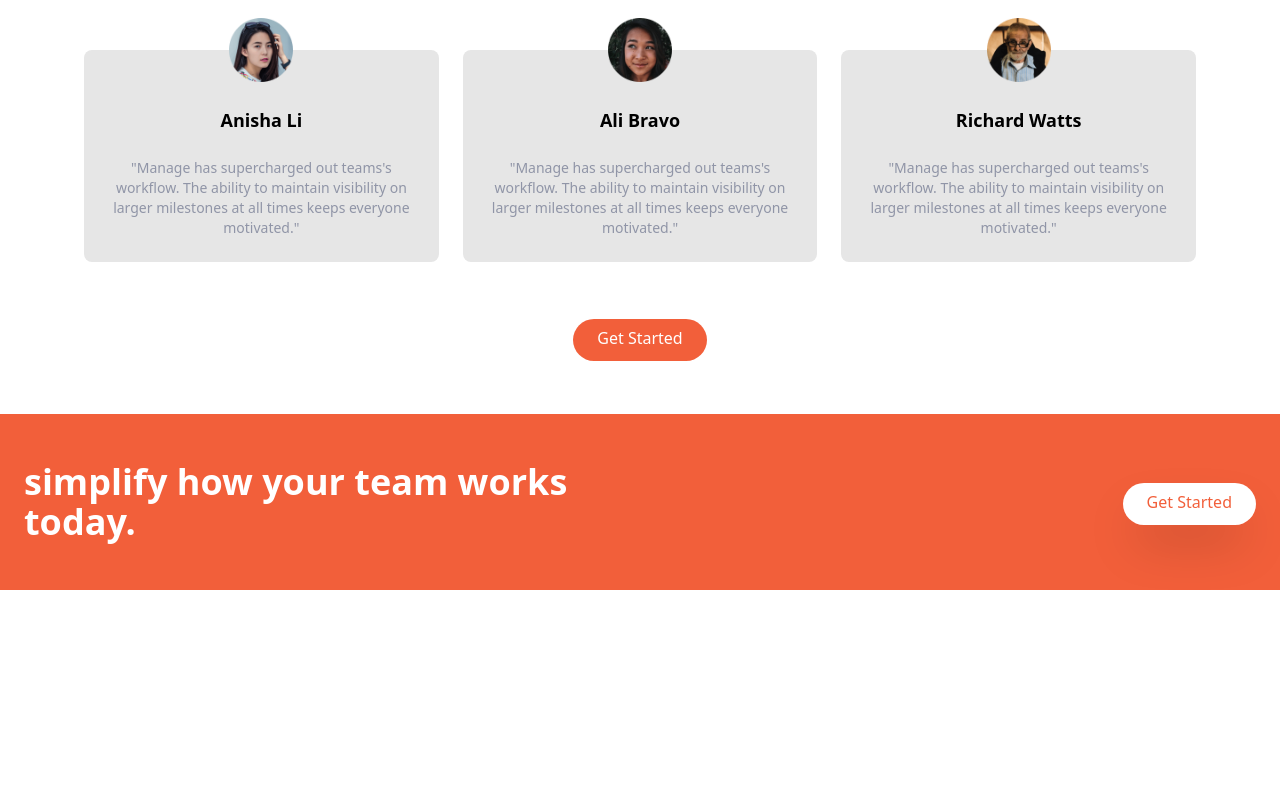
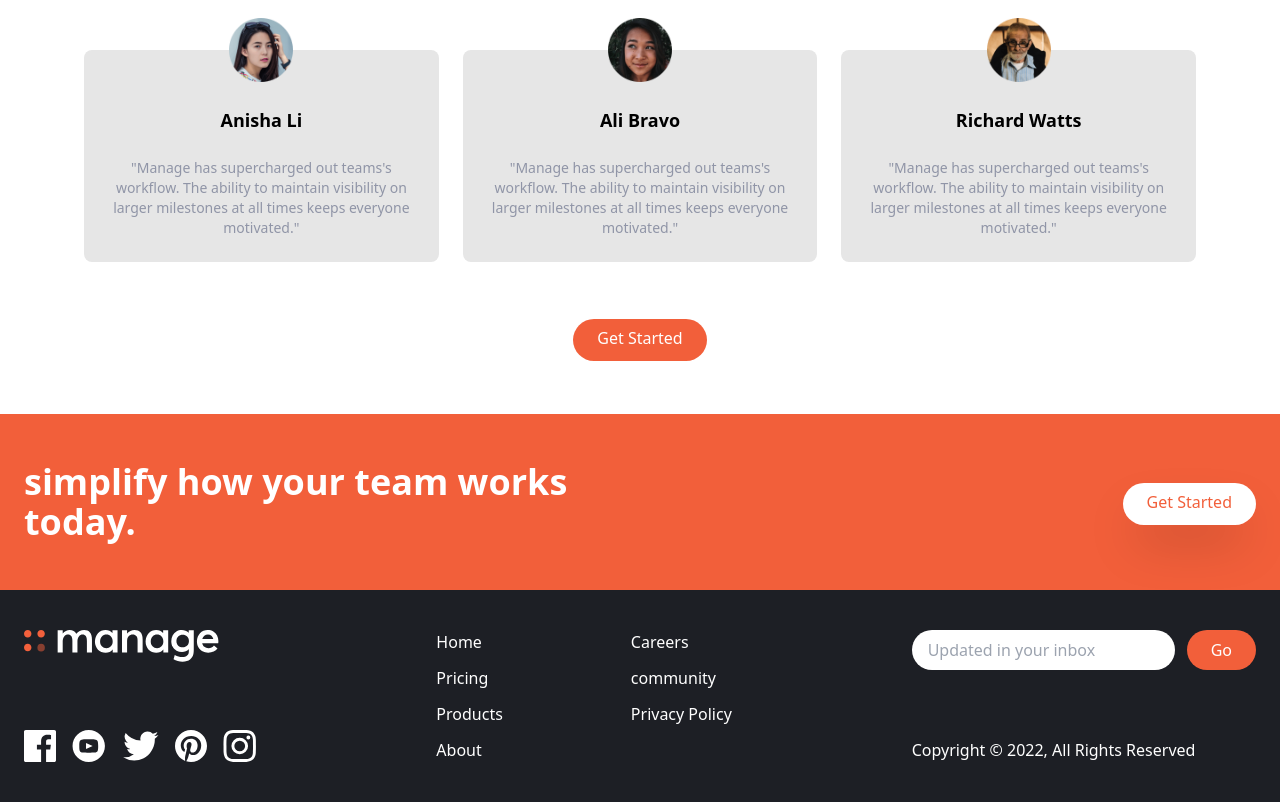
Before and after one commit to sadathimel/tailwind-manage-landing, a website: page index.html in a window 1280 px wide. Shown: the part 1323-2125 px from the top of the page. Before the commit the page ends 1913 px from the top, so only its background shows below. Drawn offline with Linux system fonts and the light colour scheme.

Commit message:
footer section

```diff
--- a/index.html
+++ b/index.html
@@ -222,8 +222,12 @@
         </div>
         <!--Button-->
         <div class="my-16">
-          <a href="" class="p-3 px-6 pt-2 text-white bg-brightRed rounded-full
-          baseline hover:bg-brightRedLight"> Get Started </a>
+          <a
+            href=""
+            class="p-3 px-6 pt-2 text-white bg-brightRed rounded-full baseline hover:bg-brightRedLight"
+          >
+            Get Started
+          </a>
         </div>
       </div>
     </section>
@@ -231,23 +235,101 @@
     <!--CTA Section-->
     <section id="cta" class="bg-brightRed">
       <!--Container-->
-        <div class="container flex flex-col items-center justify-between px-6 py-24 mx-auto space-y-12 md:py-12 md:flex-row md:space-y-0">
+      <div
+        class="container flex flex-col items-center justify-between px-6 py-24 mx-auto space-y-12 md:py-12 md:flex-row md:space-y-0"
+      >
         <!--Heading-->
-          <h2 class="text-5xl font-bold leading-tight text-center text-white md:text-4xl md:max-w-xl md:text-left">
+        <h2
+          class="text-5xl font-bold leading-tight text-center text-white md:text-4xl md:max-w-xl md:text-left"
+        >
           simplify how your team works today.
         </h2>
         <!--Button-->
         <div>
-            <a href="#" class="p-3 px-6 pt-2 text-brightRed bg-white rounded-full shadow-2xl
-            baseline hover:bg-gray-400"> Get Started </a>
+          <a
+            href="#"
+            class="p-3 px-6 pt-2 text-brightRed bg-white rounded-full shadow-2xl baseline hover:bg-gray-400"
+          >
+            Get Started
+          </a>
         </div>
       </div>
     </section>
 
     <!--Footer Section-->
-    <section id="footer">
-
-    </section>
-
+    <footer id="footer" class="bg-veryDarkBlue">
+      <!--Flex Container-->
+      <div
+        class="container flex flex-col-reverse justify-between px-6 py-10 mx-auto space-y-8 md:flex-row md:space-y-0"
+      >
+        <!--Logo and Social link container-->
+        <div
+          class="flex flex-col-reverse items-center justify-between space-y-12 md:flex-col md:space-y-0 md:items-start"
+        >
+        <div class="mx-auto my-6 text-center text-white md:hidden">
+          Copyright &copy; 2022, All Rights Reserved
+        </div>
+          <!--Logo-->
+          <div>
+            <img src="img/logo-white.svg" alt="" class="h-8" />
+          </div>
+          <!--Social Links container-->
+          <div class="flex justify-center space-x-4">
+            <!--Link 1-->
+            <a href="#">
+              <img src="img/icon-facebook.svg" alt="" class="h-8" />
+            </a>
+            <!--Link 2-->
+            <a href="#">
+              <img src="img/icon-youtube.svg" alt="" class="h-8" />
+            </a>
+            <!--Link 3-->
+            <a href="#">
+              <img src="img/icon-twitter.svg" alt="" class="h-8" />
+            </a>
+            <!--Link 4-->
+            <a href="#">
+              <img src="img/icon-pinterest.svg" alt="" class="h-8" />
+            </a>
+            <!--Link 5-->
+            <a href="#">
+              <img src="img/icon-instagram.svg" alt="" class="h-8" />
+            </a>
+          </div>
+        </div>
+        <!--List container-->
+        <div class="flex justify-around space-x-32">
+          <div class="flex flex-col space-y-3 text-white">
+            <a href="#" class="hover:text-brightRed">Home</a>
+            <a href="#" class="hover:text-brightRed">Pricing</a>
+            <a href="#" class="hover:text-brightRed">Products</a>
+            <a href="#" class="hover:text-brightRed">About</a>
+          </div>
+          <div class="flex flex-col space-y-3 text-white">
+            <a href="#" class="hover:text-brightRed">Careers</a>
+            <a href="#" class="hover:text-brightRed">community</a>
+            <a href="#" class="hover:text-brightRed">Privacy Policy</a>
+          </div>
+        </div>
+        <!--Input Container-->
+        <div class="flex flex-col justify-between">
+          <form action="">
+            <div class="flex space-x-3">
+              <input
+                type="text"
+                class="flex-1 px-4 rounded-full focus:outline-none"
+                placeholder="Updated in your inbox"
+              />
+              <button class="px-6 py-2 text-white rounded-full bg-brightRed hover:bg-brightRedLight focus:outline-none">
+                Go
+              </button>
+            </div>
+          </form>
+          <div class="hidden text-white md:block">
+            Copyright &copy; 2022, All Rights Reserved
+          </div>
+        </div>
+      </div>
+    </footer>
   </body>
 </html>
```
Also changed, not shown: css/main.css. Lines whose indentation alone changed are shown as unchanged.
